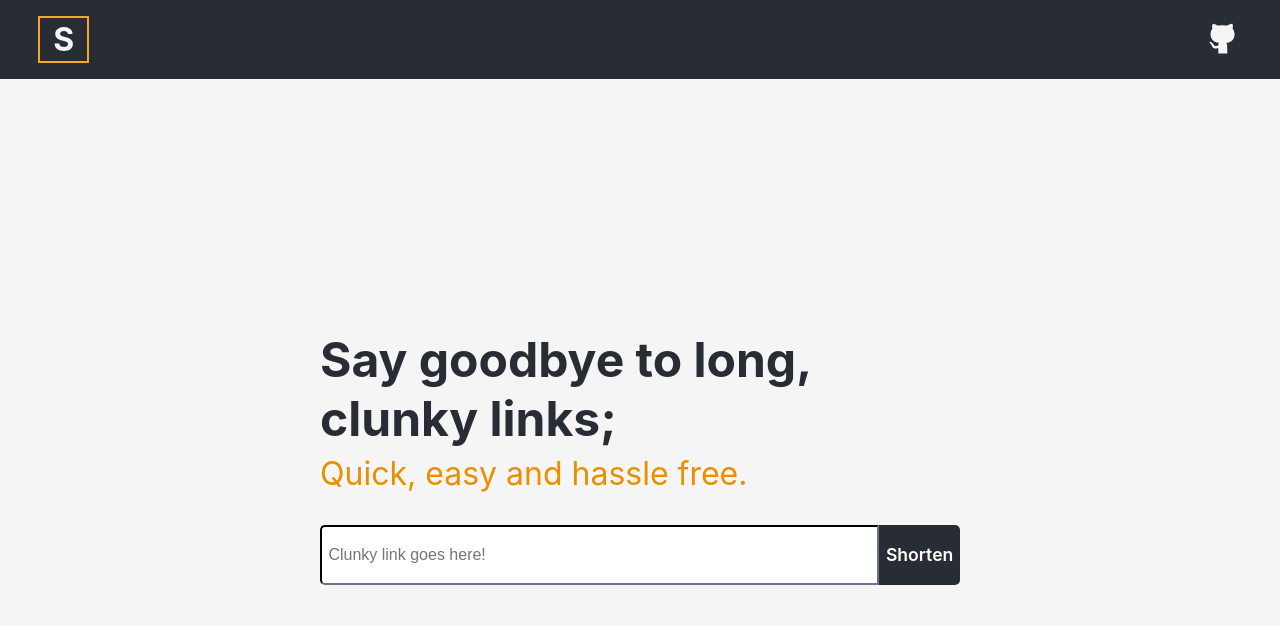
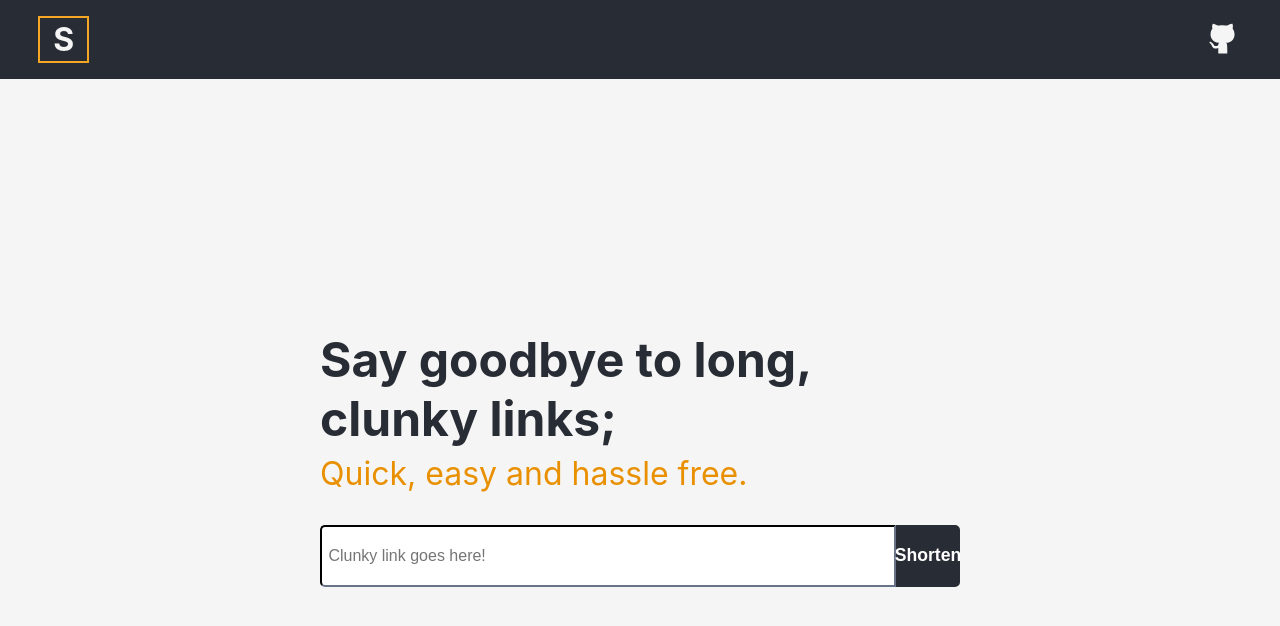
Before and after one commit to joshleecodes/url-shortener, a React (Create React App) app in the folder client/: page / in a window 1280 px wide. Shown: the top 626 px of the page. Built offline with nearby package versions, Linux system fonts and the light colour scheme.

Commit message:
implemented basic front-end validation for form

```diff
--- a/client/src/components/link-input/Link-input.js
+++ b/client/src/components/link-input/Link-input.js
@@ -67,12 +67,12 @@ export default class LinkInput extends React.Component {
                             </a>
                         </div>
                         :
-                        <div className="link-create__wrapper">
+                        <form className="link-create__wrapper" onSubmit={this.handleSubmit}>
                             <input required className="link-input" id="link-input" type="text" placeholder="Clunky link goes here!" value={this.state.userLink} onChange={(e) => {console.log(e.target.value); this.setState({userLink: e.target.value});}}/>
-                            <a className="link-input-btn__wrapper" onClick={this.handleSubmit}>
+                            <button className="link-input-btn__wrapper" type="submit">
                                 <p className="link-input-send">Shorten</p>
-                            </a>
-                        </div>
+                            </button>
+                        </form>
                     }
                 </div>
                 <h3 className="link-input-feedback">{this.state.feedback}</h3>
--- a/client/src/components/link-input/link-input.scss
+++ b/client/src/components/link-input/link-input.scss
@@ -37,11 +37,12 @@ input:focus {
     border: 2px solid #282c34;
     height: inherit;
     width: 5vw;
-    padding: 0 0.5vw;
+
     border-radius: 0px 5px 5px 0px;
     font-size: 1.1rem;
     font-weight: 600 ;
     cursor: pointer;
+    color: white;
 }
 
 .link-input-btn__wrapper:hover {
```
